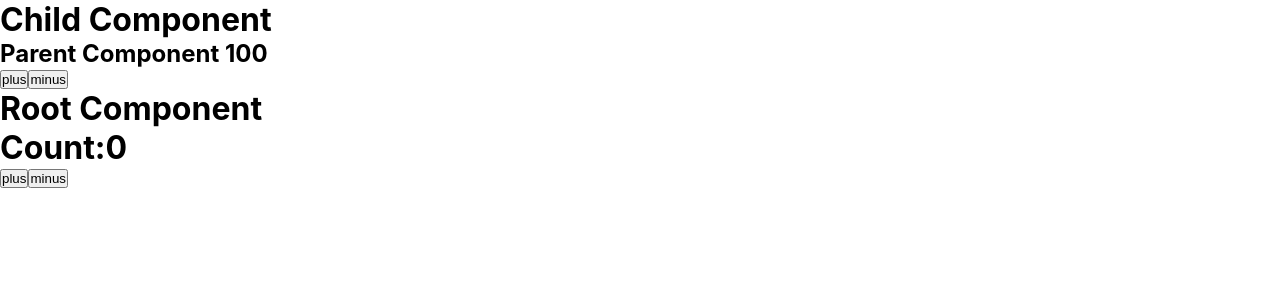
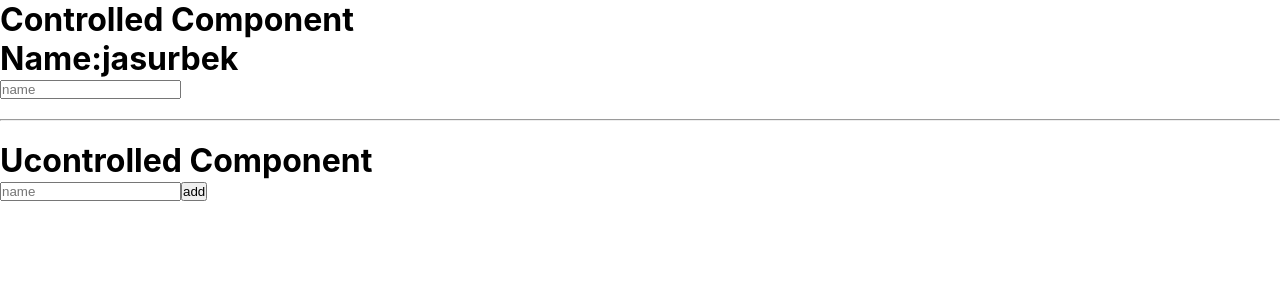
Before and after one commit to Jasurdev1604/react-course, a React (Create React App) app: page / in a window 1280 px wide. Shown: the top 300 px of the page. Built offline with nearby package versions, Linux system fonts and the light colour scheme.

Commit message:
Controlled UnControlled Component

```diff
--- a/src/Root/Root.jsx
+++ b/src/Root/Root.jsx
@@ -14,7 +14,8 @@ import React from 'react'
 // import Lesson13 from '../lesson13'
 // import Lesson14 from '../lesson14/root'
 // import Lesson15 from '../lesson15'
-import Lesson16 from '../lesson16'
+// import Lesson16 from '../lesson16'
+import Lesson17 from '../lesson17'
 
 const Root = () => {
   return (
@@ -34,7 +35,8 @@ const Root = () => {
     {/* <Lesson13/> */}
     {/* <Lesson14/> */}
     {/* <Lesson15/> */}
-    <Lesson16/>
+    {/* <Lesson16/> */}
+    <Lesson17/>
     </>
   )
 }
--- /dev/null
+++ b/src/lesson17/Controlled.jsx
@@ -0,0 +1,17 @@
+import React , {useState} from "react"
+
+const Controlled = () => {
+    const [name , setName] = useState('jasurbek')
+
+    const onChange = ({target:{value}}) => {
+        setName(value)
+    }
+
+    return(<>
+    <h1>Controlled Component</h1>
+    <h1>Name:{name}</h1>
+    <input type="text" placeholder="name" onChange={onChange}/>
+    </>)
+}
+
+export default Controlled
--- /dev/null
+++ b/src/lesson17/Uncontrolled.jsx
@@ -0,0 +1,18 @@
+import React, { useRef } from "react"
+
+const Uncontrolled = () => {
+
+    console.log('render');
+
+    const nameRef = useRef()
+
+    console.log(nameRef);
+
+    return(<>
+    <h1>Ucontrolled Component</h1>
+    <input ref={nameRef} type="text" placeholder="name"/>
+    <button onClick={() => alert(nameRef.current.value)}>add</button>
+    </>)
+}
+
+export default Uncontrolled
--- /dev/null
+++ b/src/lesson17/index.jsx
@@ -0,0 +1,13 @@
+import React from "react"
+import Controlled from "./Controlled"
+import Uncontrolled from "./Uncontrolled"
+
+const Index = () => {
+    return(<>
+    <Controlled/>
+    <hr style={{margin:'20px 0'}}/>
+    <Uncontrolled/>
+    </>)
+}
+
+export default Index
--- /dev/null
+++ b/src/lesson17/review.js
@@ -0,0 +1,5 @@
+// useRef -> ozgarishni erkarnda korishni istamasak , inputga yozilayotgan paytda re-render qilmay turadi submit qilgandan keyin render qiladi
+
+// controlled Component -> input onchange orqali kuzatilganda , state ozgarganda
+
+// uncontrolled Component -> state orqali hech qanday amal bajarilmasa
```
